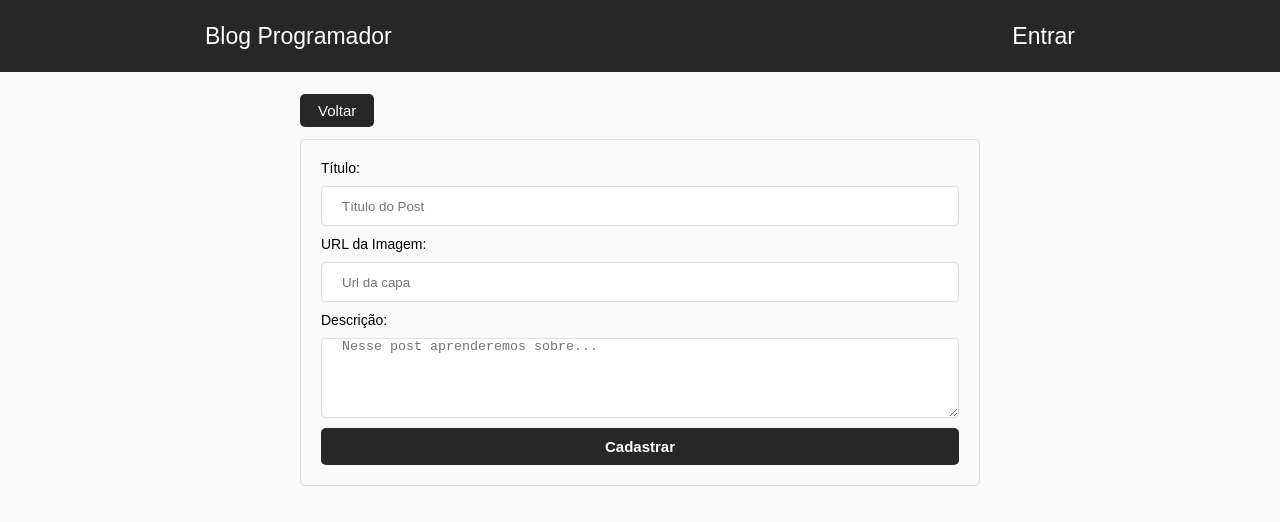
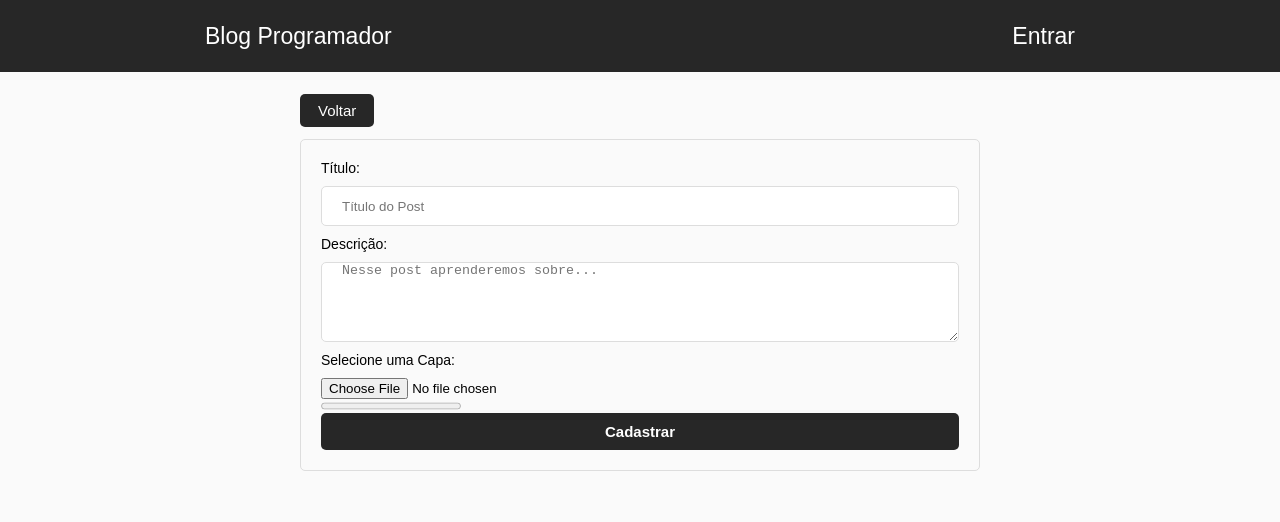
Before and after one commit to italomp/Blog-Frontend, a React (Create React App) app: page /dashboard/new in a window 1280 px wide. Shown: the top 522 px of the page. Built offline with nearby package versions, Linux system fonts and the light colour scheme; no server answers; sample sign-in values are in the browser's storage.

Commit message:
input file to register new post developed

```diff
--- a/src/firebase.js
+++ b/src/firebase.js
@@ -1,6 +1,7 @@
 import firebase from 'firebase/app';
 import 'firebase/database';
 import 'firebase/auth';
+import 'firebase/storage';
 
 let firebaseConfig = {
     apiKey: "AIzaSyBQm9-VLPE4J2sJuIIlo66vZGl1aXzu9OY",
@@ -16,6 +17,7 @@ class Firebase{
     constructor(){
         firebase.initializeApp(firebaseConfig);
         this.database = firebase.database();
+        this.storage = firebase.storage();
     }
 
     login(email, password){
@@ -49,6 +51,11 @@ class Firebase{
         return auth.currentUser && auth.currentUser.email;
     }
 
+    getCurrentUserUid(){
+        let auth = firebase.auth();
+        return auth.currentUser && auth.currentUser.uid;
+    }
+
     async getTheNameOfTheCurrentUser(){
         let userName, uid;
         let auth = firebase.auth();
--- a/src/pages/Home/home.css
+++ b/src/pages/Home/home.css
@@ -23,6 +23,10 @@ main#posts article header .tittle{
     flex-direction: column;
 }
 
+main#posts article header .tittle strong{
+    font-size: 20px;
+}
+
 main#posts article header span{
     font-size: 13px;
     padding-top: 5px;
--- a/src/pages/NewPost/index.js
+++ b/src/pages/NewPost/index.js
@@ -10,9 +10,12 @@ class NewPost extends Component{
             tittle: "",
             imageUrl: "",
             description: "",
-            alert: ""
+            alert: "",
+            progress: 0
         }
         this.register = this.register.bind(this);
+        this.handleFile = this.handleFile.bind(this);
+        this.sendPostCover = this.sendPostCover.bind(this);
     }
 
     componentDidMount(){
@@ -27,7 +30,7 @@ class NewPost extends Component{
         let newPostImageUrl = this.state.imageUrl;
         let newPostDescription = this.state.description;
         event.preventDefault();
-        if(newPostTittle != "" && newPostImageUrl != "" && newPostDescription != ""){
+        if(newPostTittle !== "" && newPostImageUrl !== "" && newPostDescription !== ""){
             let posts = firebase.database.ref("posts");
             let postKey = posts.push().key;
             await posts.child(postKey).set({
@@ -43,6 +46,56 @@ class NewPost extends Component{
         }
     }
 
+    /**
+     * This method is asynchronous because it uses sendPostCover method.
+     *
+     * @param event
+     */
+    async handleFile(event){
+        if(event.target.files[0]){
+            const image = event.target.files[0];
+            if(image.type === "image/png" || image.type === "image/jpeg"){
+                //trato a img
+                await this.sendPostCover(image);
+            }
+            else{
+                alert("Selecione uma imagem PNG ou JPG");
+            }
+        }
+    }
+
+    async sendPostCover(image){
+        const currentUid = firebase.getCurrentUserUid();
+        const uploadTask = firebase.storage
+        .ref(`images/${currentUid}/${image.name}`)
+        .put(image);
+
+        /**
+         * state_changed event receives three callbacks. One
+         * for progress, one for error and one for success.
+         * This is a firebase event.
+         */
+        await uploadTask.on("state_changed", (snapshot) => {
+            //progress
+            const progress = Math.round(
+                (snapshot.bytesTransferred / snapshot.totalBytes) * 100
+            );
+            this.setState({progress: progress});
+        },
+        (error) => {
+            //error
+            console.log("Erro ao enviar a imagem: " + error);
+        },
+        () => {
+            //success
+            firebase.storage.ref(`images/${currentUid}`)
+            .child(image.name).getDownloadURL()
+            .then(url => {
+                this.setState({imageUrl: url});
+            });
+        });
+    }
+
     render(){
         return(
             <div id="new-post">
@@ -55,14 +108,17 @@ class NewPost extends Component{
                     <input type="text" placeholder="Título do Post" autoFocus
                      onChange={event => this.setState({tittle: event.target.value})}/>
 
-                    <label>URL da Imagem: </label>
-                    <input type="text" placeholder="Url da capa"
-                     onChange={event => this.setState({imageUrl: event.target.value})}/>
-
                     <label>Descrição: </label>
                     <textarea type="text" placeholder="Nesse post aprenderemos sobre..."
                      onChange={event => this.setState({description: event.target.value})}/>
 
+                    <label>Selecione uma Capa: </label>
+                    <input type="file" onChange={this.handleFile}/>
+                    {this.state.imageUrl !== "" ?
+                     <img src={this.state.imageUrl} width="250" alt="Capa do Post"/>
+                     :
+                     <progress value={this.state.progress} max="100"/>
+                     }
                     <button type="submit">Cadastrar</button>
                 </form>
             </div>
--- a/src/pages/NewPost/newPost.css
+++ b/src/pages/NewPost/newPost.css
@@ -24,12 +24,16 @@ form#new-post-form{
     border-radius: 5px;
 }
 
-form#new-post-form input{
+form#new-post-form input[type="text"]{
     margin: 10px 0px;
     height: 40px;
     border-radius: 5px;
     border: 1px solid #ddd;
     padding: 0 20px;
+}
+
+form#new-post-form input[type="file"]{
+    margin: 10px 0px 0px;
 }
 
 form#new-post-form textarea{
@@ -56,5 +60,9 @@ form#new-post-form span{
     font-size: 18px;
     font-weight: bold;
     text-align: center;
+}
 
+form#new-post-form img{
+    max-width: 250px;
+    margin: 20px 0px;
 }
--- a/src/pages/Register/index.js
+++ b/src/pages/Register/index.js
@@ -1,5 +1,5 @@
 import { Component } from 'react';
-import { Link, withRouter } from 'react-router-dom';
+import { withRouter } from 'react-router-dom';
 import firebase from './../../firebase';
 import "./register.css";
 
@@ -9,7 +9,6 @@ import "./register.css";
  *
  * Dependences:
  * Component - It's used so that Login can access state object.
- * Link - It's used to redirect the user to another route.
  * withRouter - It's used so that Login can access history object.
  * The history object provides implementations for handling the session
  * stack.
```
